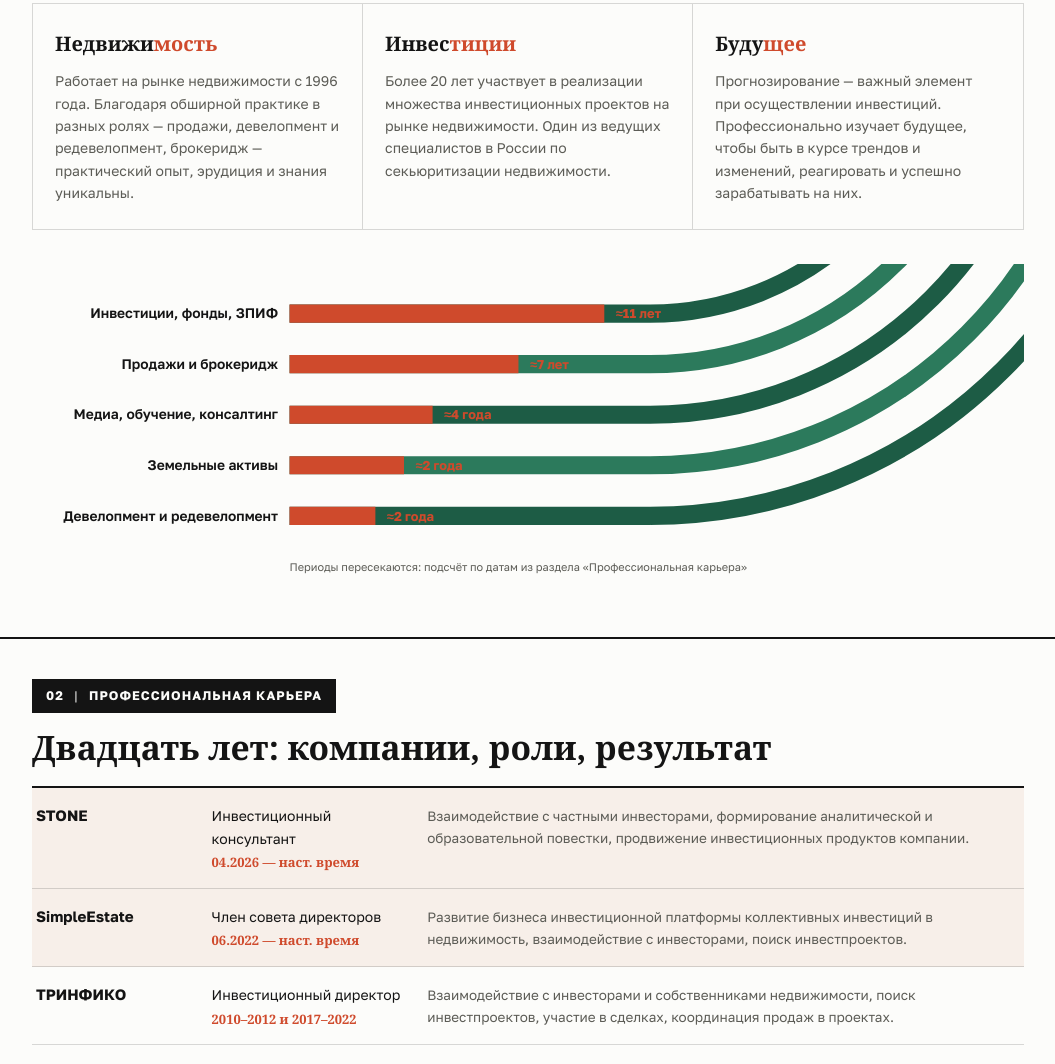
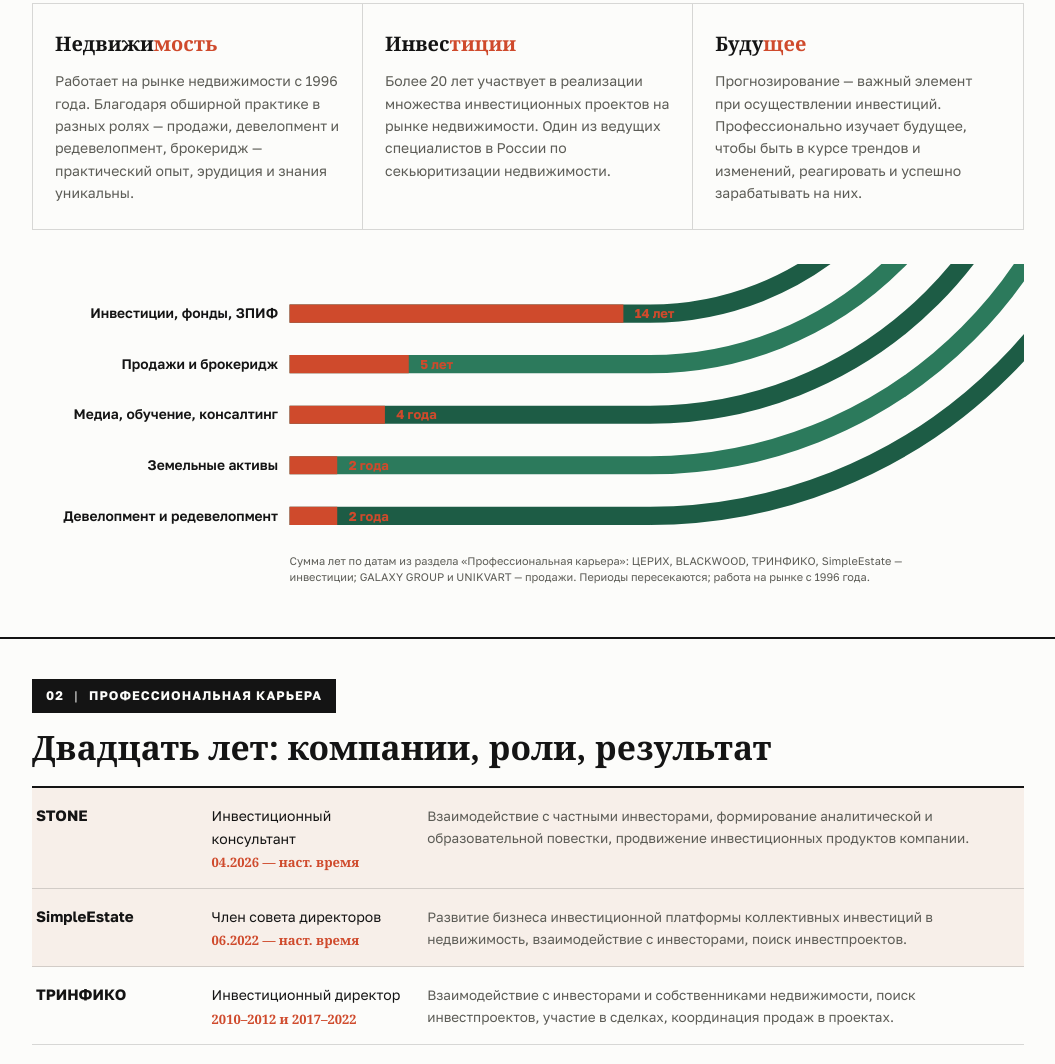
Before and after one commit to Artp42/bestuse-demo, a plain HTML site: page personal/index.html in a window 1280 px wide. Shown: the part 1108-2172 px from the top of the page, without its empty margins (112-1167 px from the left). Drawn offline with Linux system fonts and the light colour scheme; a web font is replaced by a local one.

Commit message:
Fix career chart: recomputed years from actual dates

```diff
--- a/personal/index.html
+++ b/personal/index.html
@@ -317,11 +317,11 @@ footer a{color:var(--paper);text-decoration:none;border-bottom:1px solid rgba(25
           <path d="M270 158 H648 A418 418 0 0 0 1066 -260" stroke="#1d5c45" stroke-width="19"/>
           <path d="M270 211 H648 A471 471 0 0 0 1119 -260" stroke="#2c7a5c" stroke-width="19"/>
           <path d="M270 264 H648 A524 524 0 0 0 1172 -260" stroke="#1d5c45" stroke-width="19"/>
-          <path d="M270 52 H600" stroke="#cf4a2c" stroke-width="19"/>
-          <path d="M270 105 H510" stroke="#cf4a2c" stroke-width="19"/>
-          <path d="M270 158 H420" stroke="#cf4a2c" stroke-width="19"/>
-          <path d="M270 211 H390" stroke="#cf4a2c" stroke-width="19"/>
-          <path d="M270 264 H360" stroke="#cf4a2c" stroke-width="19"/>
+          <path d="M270 52 H620" stroke="#cf4a2c" stroke-width="19"/>
+          <path d="M270 105 H395" stroke="#cf4a2c" stroke-width="19"/>
+          <path d="M270 158 H370" stroke="#cf4a2c" stroke-width="19"/>
+          <path d="M270 211 H320" stroke="#cf4a2c" stroke-width="19"/>
+          <path d="M270 264 H320" stroke="#cf4a2c" stroke-width="19"/>
         </g>
         <g font-family="Golos Text, Arial" font-size="14.5" fill="#141414" text-anchor="end" font-weight="600">
           <text x="258" y="57">Инвестиции, фонды, ЗПИФ</text>
@@ -331,13 +331,14 @@ footer a{color:var(--paper);text-decoration:none;border-bottom:1px solid rgba(25
           <text x="258" y="269">Девелопмент и редевелопмент</text>
         </g>
         <g font-family="Golos Text, Arial" font-size="13.5" font-weight="700" fill="#cf4a2c">
-          <text x="612" y="57">≈11 лет</text>
-          <text x="522" y="110">≈7 лет</text>
-          <text x="432" y="163">≈4 года</text>
-          <text x="402" y="216">≈2 года</text>
-          <text x="372" y="269">≈2 года</text>
+          <text x="632" y="57">14 лет</text>
+          <text x="407" y="110">5 лет</text>
+          <text x="382" y="163">4 года</text>
+          <text x="332" y="216">2 года</text>
+          <text x="332" y="269">2 года</text>
         </g>
-        <text x="270" y="322" font-family="Golos Text, Arial" font-size="11.5" fill="#5c5c56">Периоды пересекаются: подсчёт по датам из раздела «Профессиональная карьера»</text>
+        <text x="270" y="316" font-family="Golos Text, Arial" font-size="11.5" fill="#5c5c56">Сумма лет по датам из раздела «Профессиональная карьера»: ЦЕРИХ, BLACKWOOD, ТРИНФИКО, SimpleEstate —</text>
+        <text x="270" y="332" font-family="Golos Text, Arial" font-size="11.5" fill="#5c5c56">инвестиции; GALAXY GROUP и UNIKVART — продажи. Периоды пересекаются; работа на рынке с 1996 года.</text>
       </svg>
     </div>
   </div>
```
